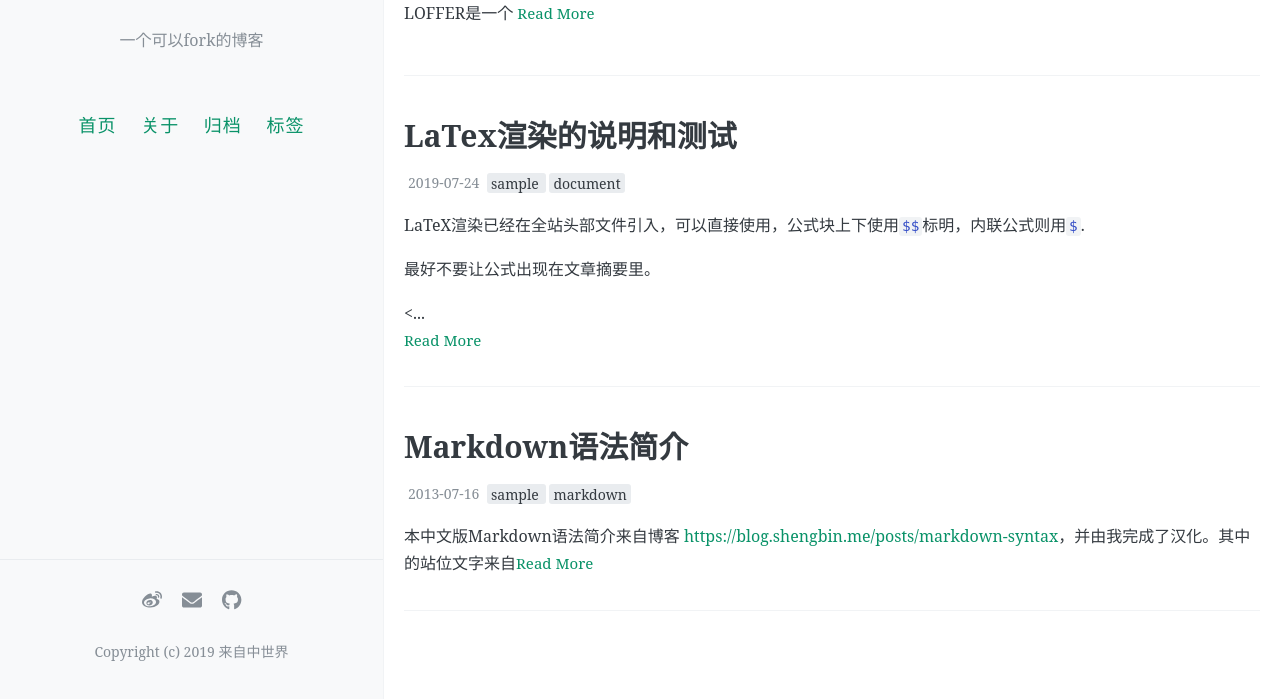
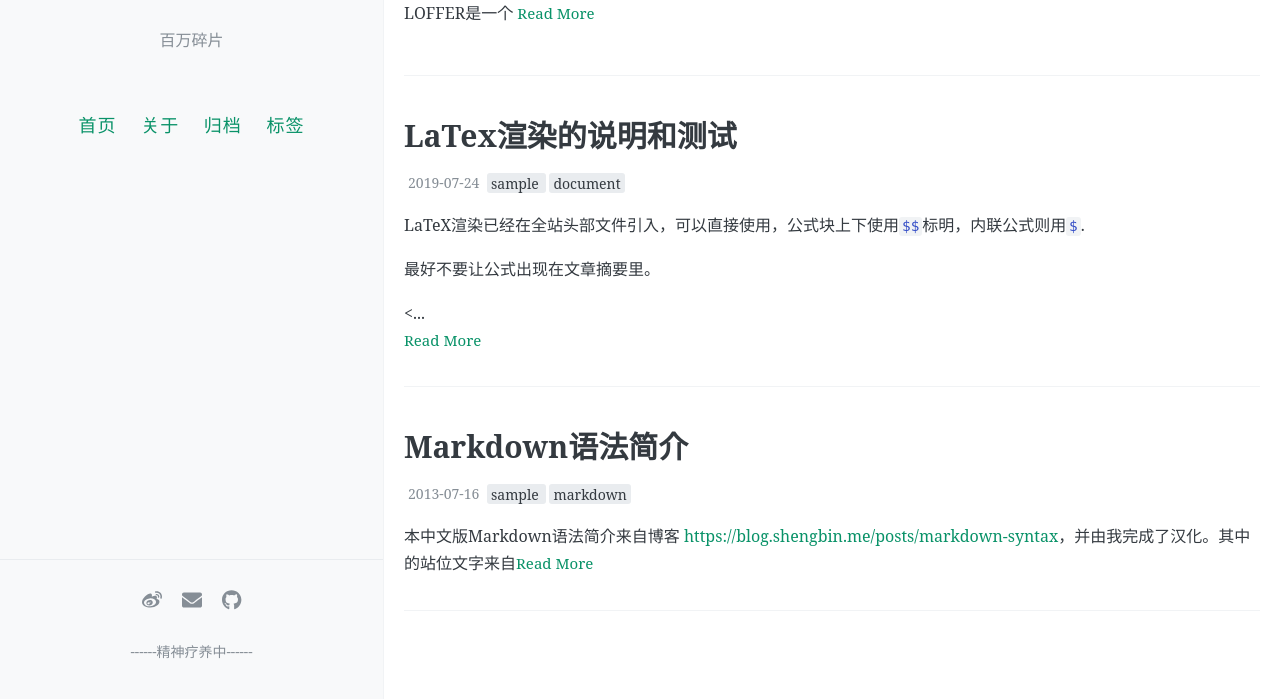
Before and after one commit to joyan707/rosydaydream, a Jekyll site: the page built from index.html, in a window 1280 px wide and 1037 px high. Shown: the part 338-1037 px from the top of the window. Built offline with Jekyll 4.4.1, drawn with Linux system fonts in a browser that asks for light colours; the list of posts is cut into pages by our own code; comment, search, counter and statistics services are not loaded.

Commit message:
Update _config.yml

```diff
--- a/_config.yml
+++ b/_config.yml
@@ -7,8 +7,8 @@
 # 井号后面的文字是说明文档，不会被程序读取。
 
 # 描述/签名
-name: LOFFER
-description: 一个可以fork的博客
+name: 我蹈海而来
+description: 百万碎片
 
 # 输入你的网站域名（如果你没有添加自己的域名，而是直接用GitHub pages分配的域名的话可以省略）
 url:
@@ -16,7 +16,7 @@ url:
 # 添加你的博客的二级域名，一般来说是你的repository名
 # 如果你的博客的URL是：(http://yourusername.github.io/repository-name)
 # 那么就写成 "/repository-name"
-baseurl: /LOFFER
+baseurl: /amillionpieces
 
 
 #
@@ -24,7 +24,7 @@ baseurl: /LOFFER
 #
 
 # 你的博客logo图片URL，建议尺寸不超过300px × 300px
-avatar: https://raw.githubusercontent.com/FromEndWorld/LOFFER/master/images/logo.png
+avatar: https://user.qzone.qq.com/483906623/photo/V52AldVv2OhFrm0g98Vp1lepk62AwdEI?p_skey=-0YY5teA5EhlqEFQ-9AIOLYXCWDNymE4ZIL0pt*Fp8Y_&_t_=0.7599085033412254
 
 # 你的favicon（出现在浏览器tab上）图片URL，建议使用较小(64px × 64px)的图片
 favicon: https://raw.githubusercontent.com/FromEndWorld/LOFFER/master/images/favicon.png
@@ -59,14 +59,15 @@ footer-links:
   instagram: #https://instagram.com/<>
   linkedin: #https://www.linkedin.com/in/<>
   pinterest: #https://www.pinterest.com/<>
-  rss: #随便填点啥RSS就能用了
+  rss: #https://www.lofter.com/login?urschecked=true
   stackoverflow: # http://stackoverflow.com/<>
   tumblr: # https://<username>.tumblr.com
   twitter: # https://www.twitter.com/<your_twitter_username>
   youtube: # channel/<your_long_string> or user/<user-name>
+  popi提问箱: #https://www.popiask.cn/dryroses
 
 # 站点页脚的文字
-footer-text: Copyright (c) 2019 来自中世界
+footer-text: ------精神疗养中------
 
 #
 # 评论，注意，请不要同时添加多种不同的评论区
```
